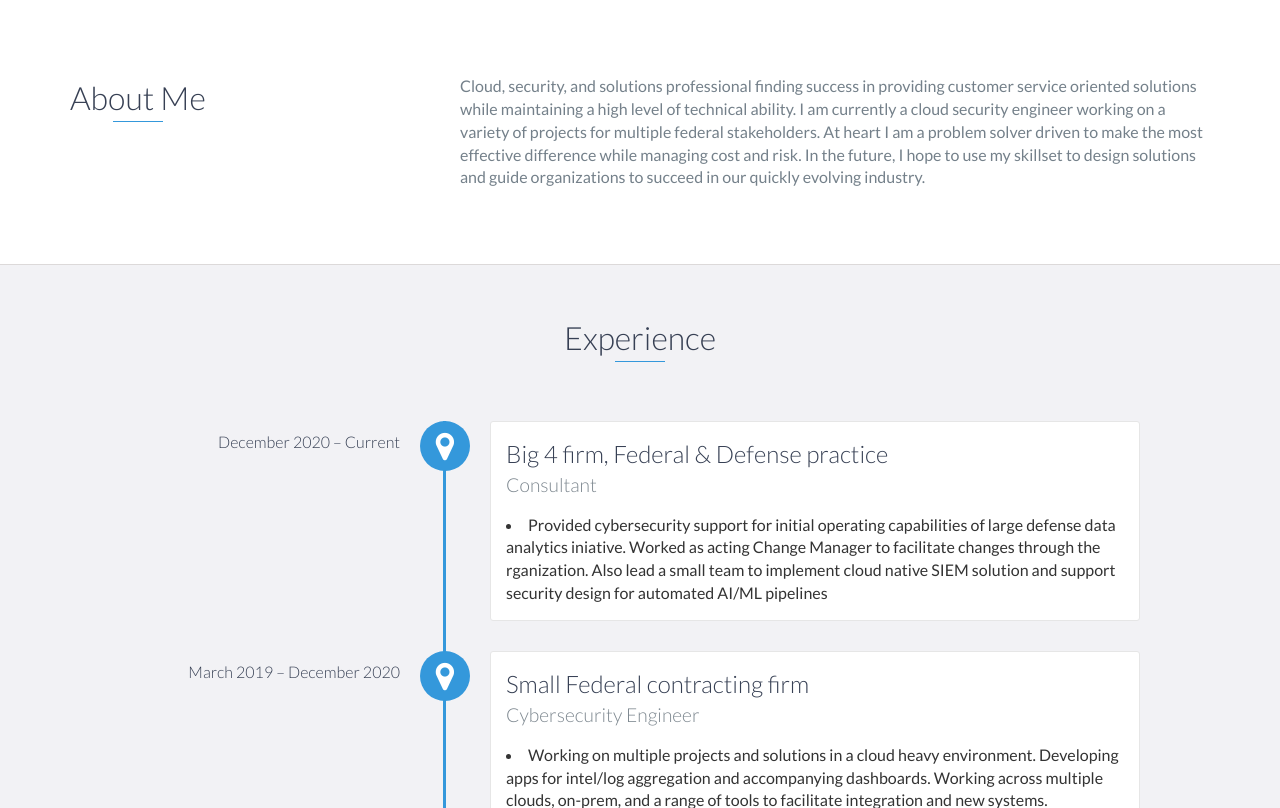
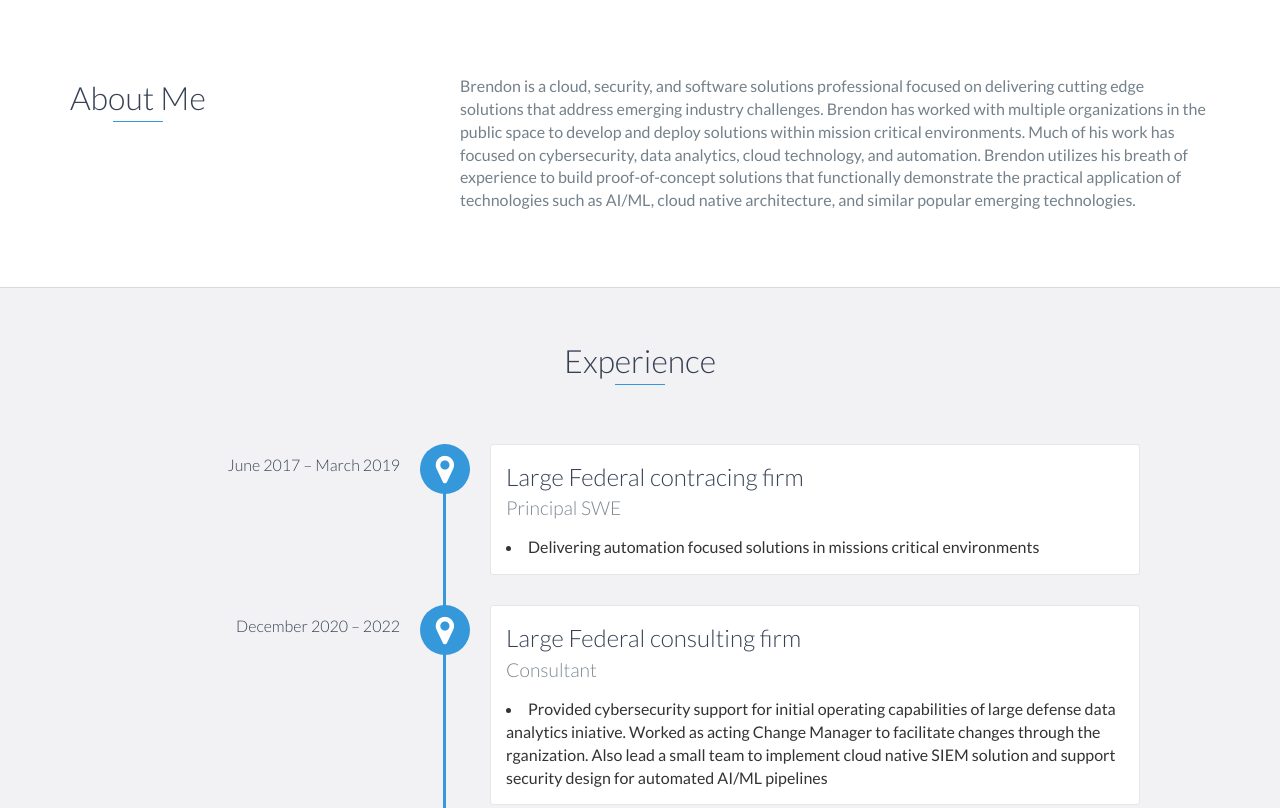
Before and after one commit to brendonts/brendonts.github.io, a website: page index.html in a window 1280 px wide. Shown: the part 800-1608 px from the top of the page. Drawn offline with nearby package versions, Linux system fonts and the light colour scheme.

Commit message:
Update index.html
2023 updates

```diff
--- a/index.html
+++ b/index.html
@@ -72,7 +72,7 @@
                 </div>
                 <div class="col-md-8">
                     <p>
-                        Cloud, security, and solutions professional finding success in providing customer service oriented solutions while maintaining a high level of technical ability. I am currently a cloud security engineer working on a variety of projects for multiple federal stakeholders. At heart I am a problem solver driven to make the most effective difference while managing cost and risk. In the future, I hope to use my skillset to design solutions and guide organizations to succeed in our quickly evolving industry.
+                        Brendon is a cloud, security, and software solutions professional focused on delivering cutting edge solutions that address emerging industry challenges. Brendon has worked with multiple organizations in the public space to develop and deploy solutions within mission critical environments. Much of his work has focused on cybersecurity, data analytics, cloud technology, and automation. Brendon utilizes his breath of experience to build proof-of-concept solutions that functionally demonstrate the practical application of technologies such as AI/ML, cloud native architecture, and similar popular emerging technologies.
                     </p>
 			<p></p>
 	            <p></p>
@@ -86,8 +86,16 @@
     <div id="experience" class="background-alt">
         <h2 class="heading">Experience</h2>
         <div id="experience-timeline">
-            <div data-date="December 2020 – Current">
-                <h3>Big 4 firm, Federal & Defense practice</h3>
+	    <div data-date="June 2017 – March 2019">
+                <h3>Large Federal contracing firm</h3>
+                	<h4>Principal SWE</h4>
+                		<p>
+                    			<li>Delivering automation focused solutions in missions critical environments</li>
+                		</p>
+            </div>
+
+            <div data-date="December 2020 – 2022">
+                <h3>Large Federal consulting firm</h3>
                 <h4>Consultant</h4>
                 <p>
                     <li>Provided cybersecurity support for initial operating capabilities of large defense data analytics iniative. Worked as acting Change Manager to facilitate changes through the rganization. Also lead a small team to implement cloud native SIEM solution and support security design for automated AI/ML pipelines</li>
```
